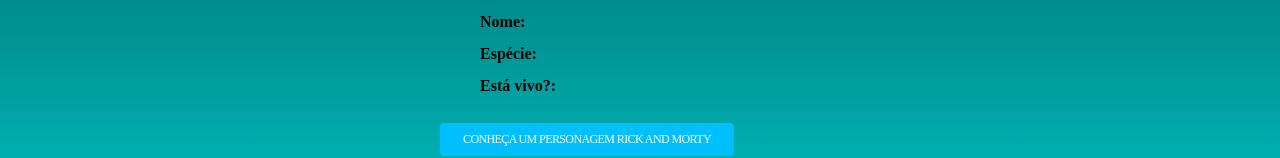
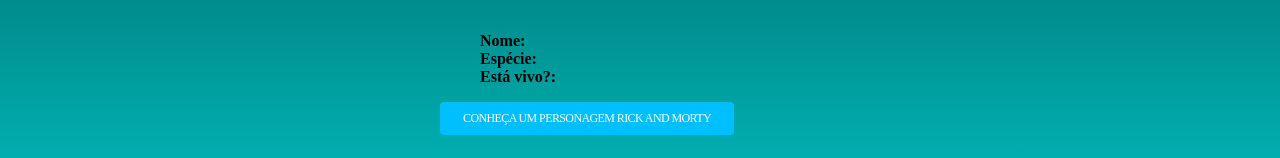
Before and after one commit to arymura/minicurso, a plain HTML site: page index.html in a window 1280 px wide. Shown: the part 532-690 px from the top of the page. Drawn offline with Linux system fonts and the light colour scheme.

Commit message:
Remover <p> que não está mais sendo utilizado

```diff
--- a/index.html
+++ b/index.html
@@ -18,9 +18,9 @@
 
                 <img alt="Imagem com o Rick em preto e branco" src="https://img.elo7.com.br/product/original/1CB9C73/camiseta-rick-and-morty-camiseta.jpg">
                 <ul id="detalhes-container">
-                   <li>Nome: <p id="nome"></p> </li>
-                    <li>Espécie: <p id="especie"></p> </li>
-                    <li>Está vivo?: <p id="status"></p> </li>
+                   <li>Nome: </li>
+                    <li>Espécie:</li>
+                    <li>Está vivo?:</li>
                 </ul>
 
                </div>
```
